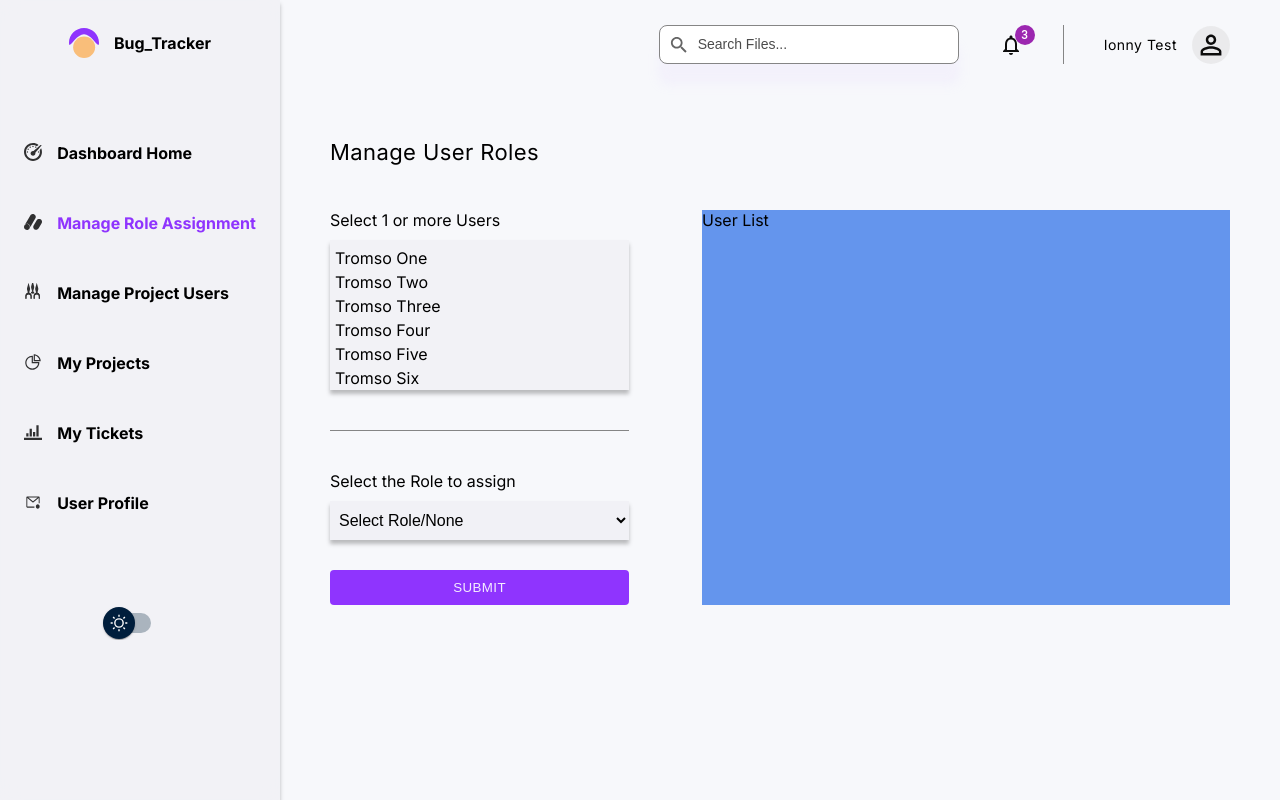
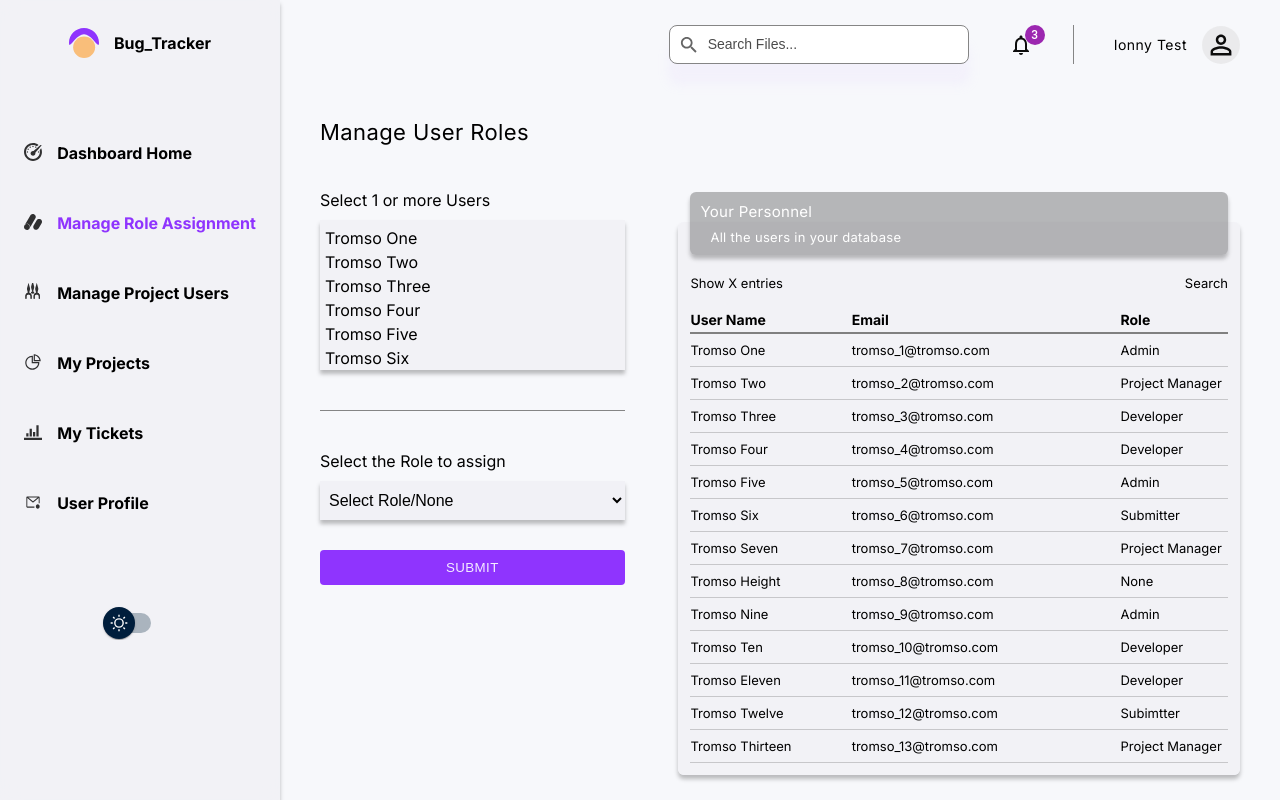
Before and after one commit to IonathanG/react-bug-tracker, a React (Create React App) app: page /manage-role in a window 1280 px wide. Built offline with nearby package versions, Linux system fonts and the light colour scheme.

Commit message:
role assign added v2

```diff
--- /dev/null
+++ b/src/data/Data_UserList.js
@@ -0,0 +1,80 @@
+export const UserList = [
+  {
+    user_name: "Tromso One",
+    id: 0,
+    email: "tromso_1@tromso.com",
+    role: "Admin",
+  },
+  {
+    user_name: "Tromso Two",
+    id: 1,
+    email: "tromso_2@tromso.com",
+    role: "Project Manager",
+  },
+  {
+    user_name: "Tromso Three",
+    id: 2,
+    email: "tromso_3@tromso.com",
+    role: "Developer",
+  },
+  {
+    user_name: "Tromso Four",
+    id: 3,
+    email: "tromso_4@tromso.com",
+    role: "Developer",
+  },
+  {
+    user_name: "Tromso Five",
+    id: 4,
+    email: "tromso_5@tromso.com",
+    role: "Admin",
+  },
+  {
+    user_name: "Tromso Six",
+    id: 5,
+    email: "tromso_6@tromso.com",
+    role: "Submitter",
+  },
+  {
+    user_name: "Tromso Seven",
+    id: 6,
+    email: "tromso_7@tromso.com",
+    role: "Project Manager",
+  },
+  {
+    user_name: "Tromso Height",
+    id: 7,
+    email: "tromso_8@tromso.com",
+    role: "None",
+  },
+  {
+    user_name: "Tromso Nine",
+    id: 8,
+    email: "tromso_9@tromso.com",
+    role: "Admin",
+  },
+  {
+    user_name: "Tromso Ten",
+    id: 9,
+    email: "tromso_10@tromso.com",
+    role: "Developer",
+  },
+  {
+    user_name: "Tromso Eleven",
+    id: 10,
+    email: "tromso_11@tromso.com",
+    role: "Developer",
+  },
+  {
+    user_name: "Tromso Twelve",
+    id: 11,
+    email: "tromso_12@tromso.com",
+    role: "Subimtter",
+  },
+  {
+    user_name: "Tromso Thirteen",
+    id: 12,
+    email: "tromso_13@tromso.com",
+    role: "Project Manager",
+  },
+];
--- a/src/hooks/useMenuItems.js
+++ b/src/hooks/useMenuItems.js
@@ -1,5 +1,5 @@
 import { useEffect, useState } from "react";
-import MenuData from "../data/MenuData.json";
+import MenuData from "../data/Data_Menu.json";
 
 const useWork = () => {
   const [menu, setMenu] = useState([]);
--- a/src/pages/ManageRoles/ManageRoles.jsx
+++ b/src/pages/ManageRoles/ManageRoles.jsx
@@ -4,6 +4,7 @@ import { device } from "../../shared/breakpoints";
 import { SectionContent } from "../../shared/Section";
 import AssignUser from "./_AssignUser";
 import UserList from "./_UserList";
+import { UserList as Data_UserList } from "../../data/Data_UserList";
 
 const Title = styled.h1`
   margin-bottom: 45px;
@@ -13,16 +14,17 @@ const Title = styled.h1`
 `;
 
 const UserRolesContainer = styled.div`
+  //background-color: grey;
   width: 100%;
   display: flex;
   flex-direction: column;
   justify-content: center;
-  flex-wrap: wrap;
-  gap: 20px;
-  //background-color: grey;
+  gap: 65px;
+  transition: 0.3s ease;
 
-  @media ${device.phone} {
+  @media ${device.tablet} {
     flex-direction: row;
+    gap: 0px;
   }
 `;
 
@@ -31,8 +33,8 @@ const ManageRoles = () => {
     <SectionContent>
       <Title>Manage User Roles</Title>
       <UserRolesContainer>
-        <AssignUser />
-        <UserList />
+        <AssignUser userList={Data_UserList} />
+        <UserList userList={Data_UserList} />
       </UserRolesContainer>
     </SectionContent>
   );
--- a/src/pages/ManageRoles/_AssignUser.js
+++ b/src/pages/ManageRoles/_AssignUser.js
@@ -3,20 +3,21 @@ import styled from "styled-components";
 import { device } from "../../shared/breakpoints";
 
 const AssignUserContainer = styled.form`
-  //background-color: #b08d5e;
+  // background-color: #b08d5e;
   flex: 2;
   display: flex;
   flex-direction: column;
-  justify-content: space-between;
+  // justify-content: space-between;
   gap: 40px;
 `;
 
 const Divider = styled.div`
   background-color: ${({ theme }) => theme.divider_Color};
   height: 1px;
+  width: 100%;
   align-self: left;
 
-  @media ${device.phone} {
+  @media ${device.tablet} {
     width: 85%;
   }
 `;
@@ -35,7 +36,7 @@ const SelectionContainer = styled.ul`
   background-color: ${({ theme }) => theme.navbar_Background};
   box-shadow: ${({ theme }) => theme.navbar_Shadow};
 
-  @media ${device.phone} {
+  @media ${device.tablet} {
     width: 85%;
   }
 
@@ -85,7 +86,7 @@ const SelectRole = styled.select`
     outline: none;
   }
 
-  @media ${device.phone} {
+  @media ${device.tablet} {
     width: 85%;
   }
 `;
@@ -96,7 +97,6 @@ const OptionRole = styled.option`
 `;
 
 const SubmitButton = styled.button`
-  //max-width: 550px;
   text-transform: uppercase;
   letter-spacing: 0.4px;
 
@@ -109,31 +109,14 @@ const SubmitButton = styled.button`
   margin-top: 20px;
   padding: 10px 0;
 
-  @media ${device.phone} {
+  @media ${device.tablet} {
     width: 85%;
-    //max-width: none;
   }
 `;
 
-const AssignUser = () => {
+const AssignUser = ({ userList }) => {
   const [userSelected, setUserSelected] = useState();
   const [roleSelected, setRoleSelected] = useState("none");
-
-  const UserList = [
-    { name: "Tromso One", id: 0 },
-    { name: "Tromso Two", id: 1 },
-    { name: "Tromso Three", id: 2 },
-    { name: "Tromso Four", id: 3 },
-    { name: "Tromso Five", id: 4 },
-    { name: "Tromso Six", id: 5 },
-    { name: "Tromso Seven", id: 6 },
-    { name: "Tromso Height", id: 7 },
-    { name: "Tromso Nine", id: 8 },
-    { name: "Tromso Ten", id: 9 },
-    { name: "Tromso Eleven", id: 10 },
-    { name: "Tromso Twelve", id: 11 },
-    { name: "Tromso Thirteen", id: 12 },
-  ];
 
   const RoleList = [
     { value: "none", label: "Select Role/None" },
@@ -153,13 +136,13 @@ const AssignUser = () => {
       <UserSelection>
         <div>Select 1 or more Users</div>
         <SelectionContainer>
-          {UserList.map((user) => (
+          {userList.map((user) => (
             <SelectUser
               onClick={() => setUserSelected(user.id)}
               isSelected={userSelected === user.id}
               key={user.id}
             >
-              {user.name}
+              {user.user_name}
             </SelectUser>
           ))}
         </SelectionContainer>
@@ -173,8 +156,10 @@ const AssignUser = () => {
           onChange={(e) => setRoleSelected(e.target.value)}
           value={roleSelected}
         >
-          {RoleList.map((role) => (
-            <OptionRole value={role.value}>{role.label}</OptionRole>
+          {RoleList.map((role, index) => (
+            <OptionRole key={index} value={role.value}>
+              {role.label}
+            </OptionRole>
           ))}
         </SelectRole>
         <SubmitButton type="submit">Submit</SubmitButton>
--- a/src/pages/ManageRoles/_UserList.js
+++ b/src/pages/ManageRoles/_UserList.js
@@ -3,12 +3,124 @@ import styled from "styled-components";
 //import { device } from "../../shared/breakpoints";
 
 const UserListContainer = styled.div`
+  background-color: ${({ theme }) => theme.navbar_Background};
+  //background-color: ${({ theme }) => theme.block_Background};
+  box-shadow: ${({ theme }) => theme.navbar_Shadow};
   flex: 3;
-  background-color: cornflowerblue;
+  display: flex;
+  flex-direction: column;
+  gap: 20px;
+
+  min-height: 100%;
+  margin-top: 32px;
+  padding: 12px;
+  border-radius: 6px;
 `;
 
-const UserList = () => {
-  return <UserListContainer>User List</UserListContainer>;
+const HeaderBlock = styled.header`
+  //background-color: ${({ theme }) => theme.button_Color};
+  background-color: rgba(30, 30, 30, 0.3);
+  box-shadow: ${({ theme }) => theme.navbar_Shadow};
+  color: white;
+  letter-spacing: 0.3px;
+  padding: 10px;
+  margin-top: -42px;
+  border-radius: 6px;
+
+  display: flex;
+  flex-direction: column;
+  gap: 8px;
+
+  span:nth-child(1) {
+    font-size: 15px;
+  }
+  span:nth-child(2) {
+    font-size: 13px;
+    margin-left: 10px;
+  }
+`;
+
+const ListOption = styled.div`
+  display: flex;
+  justify-content: space-between;
+  align-items: center;
+  font-size: 13px;
+`;
+
+const ListContainer = styled.div`
+  display: flex;
+  justify-content: space-between;
+  font-size: 14px;
+  height: 100%;
+
+  div:nth-child(1) {
+    flex: 3;
+  }
+  div:nth-child(2) {
+    flex: 5;
+  }
+  div:nth-child(3) {
+    flex: 2;
+  }
+`;
+
+const CategoryTitle = styled.div`
+  font-weight: 600;
+  font-size: 14px;
+  border-bottom: 2px grey solid;
+  padding-bottom: 4px;
+`;
+
+const CategoryContainer = styled.ul`
+  font-size: 13px;
+`;
+
+const CategoryItem = styled.li`
+  padding: 8px 0;
+  border-bottom: 1px solid rgba(25, 25, 25, 0.2);
+`;
+
+const UserList = ({ userList }) => {
+  return (
+    <UserListContainer>
+      <HeaderBlock>
+        <span>Your Personnel</span>
+        <span>All the users in your database</span>
+      </HeaderBlock>
+
+      <ListOption>
+        <div>Show X entries</div>
+        <div>Search</div>
+      </ListOption>
+
+      <ListContainer>
+        <div>
+          <CategoryTitle>User Name</CategoryTitle>
+          <CategoryContainer>
+            {userList.map((item) => (
+              <CategoryItem key={item.id}>{item.user_name}</CategoryItem>
+            ))}
+          </CategoryContainer>
+        </div>
+        <div>
+          <CategoryTitle>Email</CategoryTitle>
+          <CategoryContainer>
+            {userList.map((item) => (
+              <CategoryItem key={item.id}>{item.email}</CategoryItem>
+            ))}
+          </CategoryContainer>
+        </div>
+        <div>
+          <CategoryTitle>Role</CategoryTitle>
+          <CategoryContainer>
+            {userList.map((item) => (
+              <CategoryItem key={item.id}>{item.role}</CategoryItem>
+            ))}
+          </CategoryContainer>
+        </div>
+      </ListContainer>
+    </UserListContainer>
+  );
 };
 
 export default UserList;
--- a/src/shared/Section.js
+++ b/src/shared/Section.js
@@ -2,7 +2,7 @@ import styled from "styled-components";
 import { device } from "./breakpoints";
 
 export const Section = styled.section`
-  //background-color: aliceblue;
+  //background-color: grey;
   display: flex;
   position: relative;
   transition: 0.3s ease;
@@ -11,8 +11,9 @@ export const Section = styled.section`
 `;
 
 export const SectionMain = styled.section`
-  //background-color: blanchedalmond;
+  // background-color: blanchedalmond;
   width: 100%;
+  max-width: 1440px;
 
   margin: 25px 25px;
   //margin-left: 55px;
@@ -24,8 +25,8 @@ export const SectionMain = styled.section`
 
   @media ${device.phone} {
     flex: 4;
-    margin: 25px 50px;
-    gap: 75px;
+    margin: 25px 40px;
+    gap: 55px;
   }
 `;
 
--- a/src/shared/Theme.js
+++ b/src/shared/Theme.js
@@ -1,44 +1,43 @@
 export const lightTheme = {
   theme_Name: "light",
 
+  // main
   main_Background: "#F7F8FB",
-
   main_Font_Color: "#000000",
 
+  // navbar
   active_Link: "rgb(143, 52, 254)",
+  navbar_Background: "rgba(241, 241, 246, 0.9)",
+  navbar_Shadow: "rgba(0, 0, 0, 0.25) 0px 4px 4px 0px",
+  hamburger_Theme: "rgb(0, 0, 0)",
+  active_HamburgerColor: "rgb(143, 52, 254)",
 
-  navbar_Background: "rgba(241, 241, 246, 0.9)",
-
-  navbar_Shadow: "rgba(0, 0, 0, 0.25) 0px 4px 4px 0px",
-
+  // header and input
   form_Background: "#FFFFFF",
-
   border_Form: "#858585",
-
   border_Form_Shadow: "rgba(224, 199, 255, 0.15) 0px 20px 12px 0px",
 
+  // header
   notification_Color: "rgba(0, 0, 0, 0.95)",
-
   divider_Color: "#858585",
-
   profile_Color: "rgba(0, 0, 0, 0.95)",
-
   icon_Background: "rgba(225, 225, 225, 0.55)",
 
+  // block
+  block_Background: "rgba(255, 254, 255, 1)",
+
+  // arrow
   arrow_Dropdown_style1: "rgb(217, 217, 217)",
-
   arrow_Dropdown_style2: "rgb(143, 52, 254)",
 
-  hamburger_Theme: "rgb(0, 0, 0)",
-
-  active_HamburgerColor: "rgb(143, 52, 254)",
-
+  // scroll
   scrollbar_Color: "#8f54a0",
 
+  // button
   button_Color: "rgba(143, 52, 254)",
-
   button_Text_Color: "rgba(255, 255, 255, 0.9)",
 
+  // menu icon
   Menu_Icon_Source: {
     dashboard_Home: "/icons/dashboard_light.svg",
     manage_Role: "/icons/adsense_light.svg",
@@ -52,46 +51,44 @@ export const lightTheme = {
 export const darkTheme = {
   theme_Name: "dark",
 
+  // main
   main_Background: "#323232",
-
   main_Font_Color: "#FFFFFF",
 
+  // navbar
   active_Link: "rgba(143, 52, 254)",
+  navbar_Background: "rgba(230, 225, 237, 0.17)",
+  navbar_Shadow: "rgba(0, 0, 0, 0.25)",
+  hamburger_Theme: "rgba(225, 225, 225, 0.9)",
+  active_HamburgerColor: "rgb(143, 52, 254)",
 
-  navbar_Background: "rgba(230, 225, 237, 0.17)",
-
-  navbar_Shadow: "rgba(0, 0, 0, 0.25)",
-
+  // header and input
   form_Background: "rgba(230, 225, 237, 0.17)",
-
   border_Form: "#858585",
-
   border_Form_Outline: "#302D2D",
-
   border_Form_Shadow: "rgba(224, 199, 255, 0.1) 0px 2px 2px 0px",
 
+  // header
   notification_Color: "rgba(255, 255, 255, 0.85)",
-
   divider_Color: "rgba(230, 225, 237, 0.17)",
-
   profile_Color: "rgba(255, 255, 255, 0.85)",
-
   icon_Background: "rgba(230, 225, 237, 0.17)",
 
+  // block
+  block_Background: "rgba(255, 254, 255, 0.17)",
+
+  // arrow
   arrow_Dropdown_style1: "#000000",
-
   arrow_Dropdown_style2: "rgb(143, 52, 254)",
 
-  hamburger_Theme: "rgba(225, 225, 225, 0.9)",
-
-  active_HamburgerColor: "rgb(143, 52, 254)",
-
+  // scroll
   scrollbar_Color: "#8f54a0",
 
+  // button
   button_Color: "rgba(143, 52, 254)",
-
   button_Text_Color: "rgba(255, 255, 255, 0.9)",
 
+  // menu icon
   Menu_Icon_Source: {
     dashboard_Home: "/icons/dashboard_dark.svg",
     manage_Role: "/icons/adsense_dark.svg",
--- a/src/shared/breakpoints.js
+++ b/src/shared/breakpoints.js
@@ -1,6 +1,6 @@
 const size = {
   phone_Small: "480px",
-  phone: "820px",
+  phone: "860px",
   tablet: "1080px",
   desktop: "1440px",
 };
```
Also changed, not shown: src/data/Data_Menu.json (renamed from src/data/MenuData.json).
